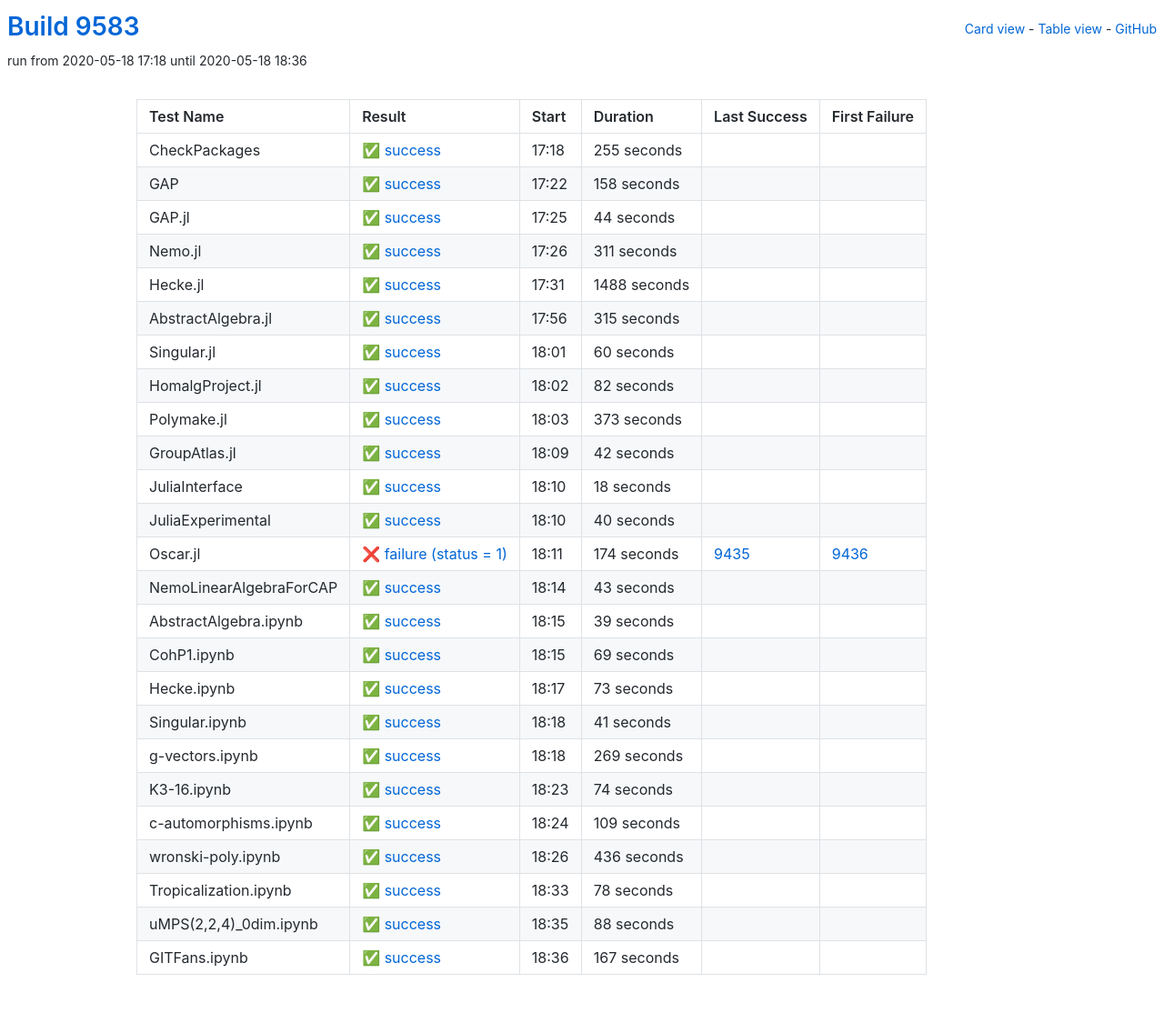
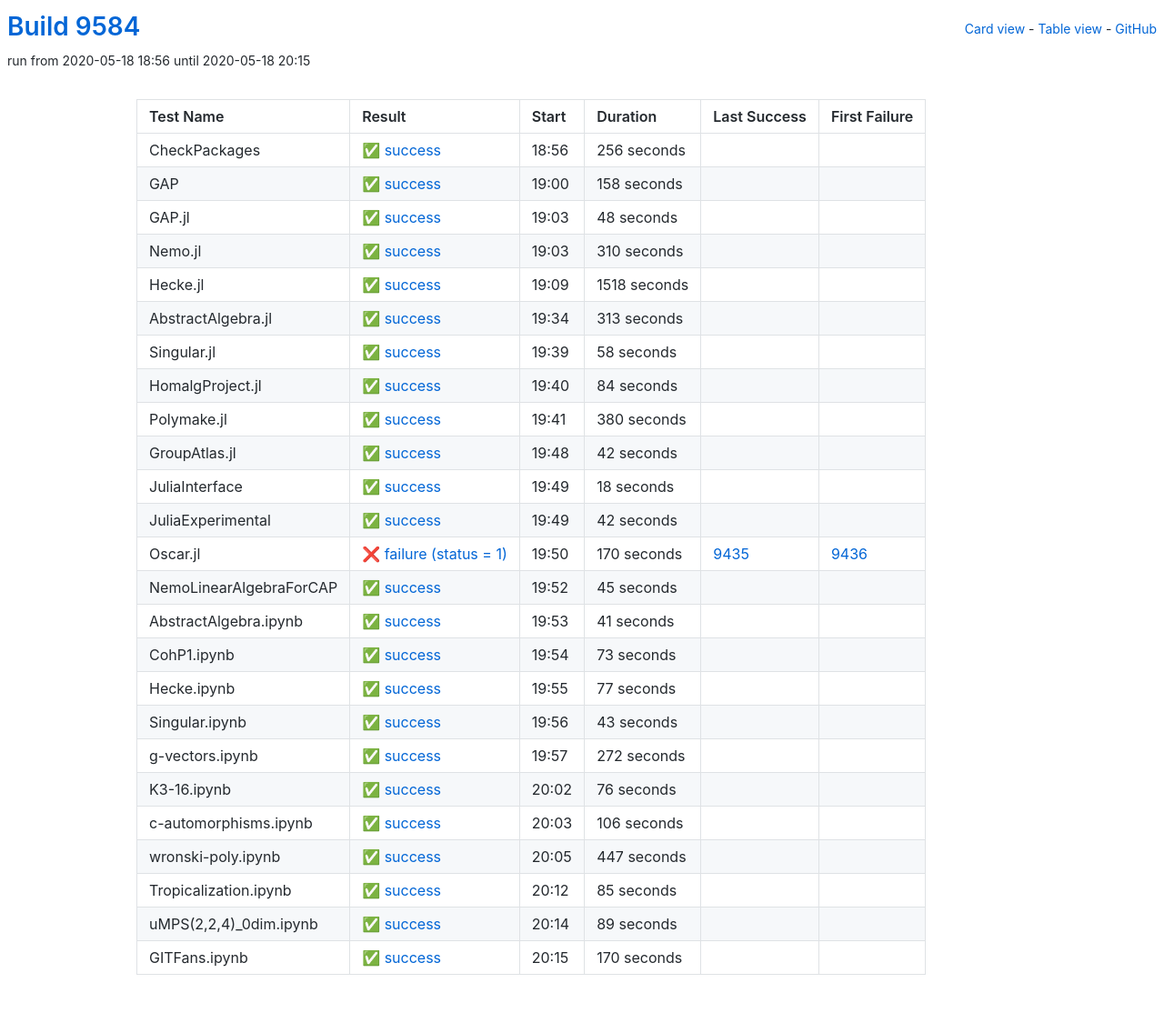
Before and after one commit to oscar-system/oscar-ci-status, a Jekyll site: the page built from table.html, in a window 1280 px wide. Shown: the whole page at 91% size. Built offline with Jekyll 4.4.1, drawn with Linux system fonts in a browser that asks for light colours.

Commit message:
Build 9584

```diff
--- a/_data/ci.yml
+++ b/_data/ci.yml
@@ -1,17 +1,17 @@
-build: 9583
-build_url: https://oscarci.mathematik.uni-kl.de/job/oscar/9583/
+build: 9584
+build_url: https://oscarci.mathematik.uni-kl.de/job/oscar/9584/
 job: oscar
 tests:
-- duration: 255
+- duration: 256
   exitcode: 0
   first_failure: false
   first_failure_url: null
   id: checkpackages
   last_success: false
   last_success_url: null
-  log: https://oscarci.mathematik.uni-kl.de/job/oscar/9583/artifact/logs/build-9583/CheckPackages.log
+  log: https://oscarci.mathematik.uni-kl.de/job/oscar/9584/artifact/logs/build-9584/CheckPackages.log
   name: CheckPackages
-  start: 2020-05-18 17:18
+  start: 2020-05-18 18:56
   status: success
   success: true
 - duration: 158
@@ -21,93 +21,93 @@
   id: gap
   last_success: false
   last_success_url: null
-  log: https://oscarci.mathematik.uni-kl.de/job/oscar/9583/artifact/logs/build-9583/GAP.log
+  log: https://oscarci.mathematik.uni-kl.de/job/oscar/9584/artifact/logs/build-9584/GAP.log
   name: GAP
-  start: 2020-05-18 17:22
+  start: 2020-05-18 19:00
   status: success
   success: true
-- duration: 44
+- duration: 48
   exitcode: 0
   first_failure: false
   first_failure_url: null
   id: gap-jl
   last_success: false
   last_success_url: null
-  log: https://oscarci.mathematik.uni-kl.de/job/oscar/9583/artifact/logs/build-9583/GAP.jl.log
+  log: https://oscarci.mathematik.uni-kl.de/job/oscar/9584/artifact/logs/build-9584/GAP.jl.log
   name: GAP.jl
-  start: 2020-05-18 17:25
+  start: 2020-05-18 19:03
   status: success
   success: true
-- duration: 311
+- duration: 310
   exitcode: 0
   first_failure: false
   first_failure_url: null
   id: nemo-jl
   last_success: false
   last_success_url: null
-  log: https://oscarci.mathematik.uni-kl.de/job/oscar/9583/artifact/logs/build-9583/Nemo.jl.log
+  log: https://oscarci.mathematik.uni-kl.de/job/oscar/9584/artifact/logs/build-9584/Nemo.jl.log
   name: Nemo.jl
-  start: 2020-05-18 17:26
+  start: 2020-05-18 19:03
   status: success
   success: true
-- duration: 1488
+- duration: 1518
   exitcode: 0
   first_failure: false
   first_failure_url: null
   id: hecke-jl
   last_success: false
   last_success_url: null
-  log: https://oscarci.mathematik.uni-kl.de/job/oscar/9583/artifact/logs/build-9583/Hecke.jl.log
+  log: https://oscarci.mathematik.uni-kl.de/job/oscar/9584/artifact/logs/build-9584/Hecke.jl.log
   name: Hecke.jl
-  start: 2020-05-18 17:31
+  start: 2020-05-18 19:09
   status: success
   success: true
-- duration: 315
+- duration: 313
   exitcode: 0
   first_failure: false
   first_failure_url: null
   id: abstractalgebra-jl
   last_success: false
   last_success_url: null
-  log: https://oscarci.mathematik.uni-kl.de/job/oscar/9583/artifact/logs/build-9583/AbstractAlgebra.jl.log
+  log: https://oscarci.mathematik.uni-kl.de/job/oscar/9584/artifact/logs/build-9584/AbstractAlgebra.jl.log
   name: AbstractAlgebra.jl
-  start: 2020-05-18 17:56
+  start: 2020-05-18 19:34
   status: success
   success: true
-- duration: 60
+- duration: 58
   exitcode: 0
   first_failure: false
   first_failure_url: null
   id: singular-jl
   last_success: false
   last_success_url: null
-  log: https://oscarci.mathematik.uni-kl.de/job/oscar/9583/artifact/logs/build-9583/Singular.jl.log
+  log: https://oscarci.mathematik.uni-kl.de/job/oscar/9584/artifact/logs/build-9584/Singular.jl.log
   name: Singular.jl
-  start: 2020-05-18 18:01
+  start: 2020-05-18 19:39
   status: success
   success: true
-- duration: 82
+- duration: 84
   exitcode: 0
   first_failure: false
   first_failure_url: null
   id: homalgproject-jl
   last_success: false
   last_success_url: null
-  log: https://oscarci.mathematik.uni-kl.de/job/oscar/9583/artifact/logs/build-9583/HomalgProject.jl.log
+  log: https://oscarci.mathematik.uni-kl.de/job/oscar/9584/artifact/logs/build-9584/HomalgProject.jl.log
   name: HomalgProject.jl
-  start: 2020-05-18 18:02
+  start: 2020-05-18 19:40
   status: success
   success: true
-- duration: 373
+- duration: 380
   exitcode: 0
   first_failure: false
   first_failure_url: null
   id: polymake-jl
   last_success: false
   last_success_url: null
-  log: https://oscarci.mathematik.uni-kl.de/job/oscar/9583/artifact/logs/build-9583/Polymake.jl.log
+  log: https://oscarci.mathematik.uni-kl.de/job/oscar/9584/artifact/logs/build-9584/Polymake.jl.log
   name: Polymake.jl
-  start: 2020-05-18 18:03
+  start: 2020-05-18 19:41
   status: success
   success: true
 - duration: 42
@@ -117,9 +117,9 @@
   id: groupatlas-jl
   last_success: false
   last_success_url: null
-  log: https://oscarci.mathematik.uni-kl.de/job/oscar/9583/artifact/logs/build-9583/GroupAtlas.jl.log
+  log: https://oscarci.mathematik.uni-kl.de/job/oscar/9584/artifact/logs/build-9584/GroupAtlas.jl.log
   name: GroupAtlas.jl
-  start: 2020-05-18 18:09
+  start: 2020-05-18 19:48
   status: success
   success: true
 - duration: 18
@@ -129,176 +129,176 @@
   id: juliainterface
   last_success: false
   last_success_url: null
-  log: https://oscarci.mathematik.uni-kl.de/job/oscar/9583/artifact/logs/build-9583/JuliaInterface.log
+  log: https://oscarci.mathematik.uni-kl.de/job/oscar/9584/artifact/logs/build-9584/JuliaInterface.log
   name: JuliaInterface
-  start: 2020-05-18 18:10
+  start: 2020-05-18 19:49
   status: success
   success: true
-- duration: 40
+- duration: 42
   exitcode: 0
   first_failure: false
   first_failure_url: null
   id: juliaexperimental
   last_success: false
   last_success_url: null
-  log: https://oscarci.mathematik.uni-kl.de/job/oscar/9583/artifact/logs/build-9583/JuliaExperimental.log
+  log: https://oscarci.mathematik.uni-kl.de/job/oscar/9584/artifact/logs/build-9584/JuliaExperimental.log
   name: JuliaExperimental
-  start: 2020-05-18 18:10
+  start: 2020-05-18 19:49
   status: success
   success: true
-- duration: 174
+- duration: 170
   exitcode: 1
   first_failure: 9436
   first_failure_url: https://oscarci.mathematik.uni-kl.de/job/oscar/9436/
   id: oscar-jl
   last_success: 9435
   last_success_url: https://oscarci.mathematik.uni-kl.de/job/oscar/9435/
-  log: https://oscarci.mathematik.uni-kl.de/job/oscar/9583/artifact/logs/build-9583/Oscar.jl.log
+  log: https://oscarci.mathematik.uni-kl.de/job/oscar/9584/artifact/logs/build-9584/Oscar.jl.log
   name: Oscar.jl
-  start: 2020-05-18 18:11
+  start: 2020-05-18 19:50
   status: failure
   success: false
-- duration: 43
+- duration: 45
   exitcode: 0
   first_failure: false
   first_failure_url: null
   id: nemolinearalgebraforcap
   last_success: false
   last_success_url: null
-  log: https://oscarci.mathematik.uni-kl.de/job/oscar/9583/artifact/logs/build-9583/NemoLinearAlgebraForCAP.log
+  log: https://oscarci.mathematik.uni-kl.de/job/oscar/9584/artifact/logs/build-9584/NemoLinearAlgebraForCAP.log
   name: NemoLinearAlgebraForCAP
-  start: 2020-05-18 18:14
+  start: 2020-05-18 19:52
   status: success
   success: true
-- duration: 39
+- duration: 41
   exitcode: 0
   first_failure: false
   first_failure_url: null
   id: abstractalgebra-ipynb
   last_success: false
   last_success_url: null
-  log: https://oscarci.mathematik.uni-kl.de/job/oscar/9583/artifact/logs/build-9583/AbstractAlgebra.ipynb.log
+  log: https://oscarci.mathematik.uni-kl.de/job/oscar/9584/artifact/logs/build-9584/AbstractAlgebra.ipynb.log
   name: AbstractAlgebra.ipynb
-  start: 2020-05-18 18:15
+  start: 2020-05-18 19:53
   status: success
   success: true
-- duration: 69
+- duration: 73
   exitcode: 0
   first_failure: false
   first_failure_url: null
   id: cohp1-ipynb
   last_success: false
   last_success_url: null
-  log: https://oscarci.mathematik.uni-kl.de/job/oscar/9583/artifact/logs/build-9583/CohP1.ipynb.log
+  log: https://oscarci.mathematik.uni-kl.de/job/oscar/9584/artifact/logs/build-9584/CohP1.ipynb.log
   name: CohP1.ipynb
-  start: 2020-05-18 18:15
+  start: 2020-05-18 19:54
   status: success
   success: true
-- duration: 73
+- duration: 77
   exitcode: 0
   first_failure: false
   first_failure_url: null
   id: hecke-ipynb
   last_success: false
   last_success_url: null
-  log: https://oscarci.mathematik.uni-kl.de/job/oscar/9583/artifact/logs/build-9583/Hecke.ipynb.log
+  log: https://oscarci.mathematik.uni-kl.de/job/oscar/9584/artifact/logs/build-9584/Hecke.ipynb.log
   name: Hecke.ipynb
-  start: 2020-05-18 18:17
+  start: 2020-05-18 19:55
   status: success
   success: true
-- duration: 41
+- duration: 43
   exitcode: 0
   first_failure: false
   first_failure_url: null
   id: singular-ipynb
   last_success: false
   last_success_url: null
-  log: https://oscarci.mathematik.uni-kl.de/job/oscar/9583/artifact/logs/build-9583/Singular.ipynb.log
+  log: https://oscarci.mathematik.uni-kl.de/job/oscar/9584/artifact/logs/build-9584/Singular.ipynb.log
   name: Singular.ipynb
-  start: 2020-05-18 18:18
+  start: 2020-05-18 19:56
   status: success
   success: true
-- duration: 269
+- duration: 272
   exitcode: 0
   first_failure: false
   first_failure_url: null
   id: g-vectors-ipynb
   last_success: false
   last_success_url: null
-  log: https://oscarci.mathematik.uni-kl.de/job/oscar/9583/artifact/logs/build-9583/g-vectors.ipynb.log
+  log: https://oscarci.mathematik.uni-kl.de/job/oscar/9584/artifact/logs/build-9584/g-vectors.ipynb.log
   name: g-vectors.ipynb
-  start: 2020-05-18 18:18
+  start: 2020-05-18 19:57
   status: success
   success: true
-- duration: 74
+- duration: 76
   exitcode: 0
   first_failure: false
   first_failure_url: null
   id: k3-16-ipynb
   last_success: false
   last_success_url: null
-  log: https://oscarci.mathematik.uni-kl.de/job/oscar/9583/artifact/logs/build-9583/K3-16.ipynb.log
+  log: https://oscarci.mathematik.uni-kl.de/job/oscar/9584/artifact/logs/build-9584/K3-16.ipynb.log
   name: K3-16.ipynb
-  start: 2020-05-18 18:23
+  start: 2020-05-18 20:02
   status: success
   success: true
-- duration: 109
+- duration: 106
   exitcode: 0
   first_failure: false
   first_failure_url: null
   id: c-automorphisms-ipynb
   last_success: false
   last_success_url: null
-  log: https://oscarci.mathematik.uni-kl.de/job/oscar/9583/artifact/logs/build-9583/c-automorphisms.ipynb.log
+  log: https://oscarci.mathematik.uni-kl.de/job/oscar/9584/artifact/logs/build-9584/c-automorphisms.ipynb.log
   name: c-automorphisms.ipynb
-  start: 2020-05-18 18:24
+  start: 2020-05-18 20:03
   status: success
   success: true
-- duration: 436
+- duration: 447
   exitcode: 0
   first_failure: false
   first_failure_url: null
   id: wronski-poly-ipynb
   last_success: false
   last_success_url: null
-  log: https://oscarci.mathematik.uni-kl.de/job/oscar/9583/artifact/logs/build-9583/wronski-poly.ipynb.log
+  log: https://oscarci.mathematik.uni-kl.de/job/oscar/9584/artifact/logs/build-9584/wronski-poly.ipynb.log
   name: wronski-poly.ipynb
-  start: 2020-05-18 18:26
+  start: 2020-05-18 20:05
   status: success
   success: true
-- duration: 78
+- duration: 85
   exitcode: 0
   first_failure: false
   first_failure_url: null
   id: tropicalization-ipynb
   last_success: false
   last_success_url: null
-  log: https://oscarci.mathematik.uni-kl.de/job/oscar/9583/artifact/logs/build-9583/Tropicalization.ipynb.log
+  log: https://oscarci.mathematik.uni-kl.de/job/oscar/9584/artifact/logs/build-9584/Tropicalization.ipynb.log
   name: Tropicalization.ipynb
-  start: 2020-05-18 18:33
+  start: 2020-05-18 20:12
   status: success
   success: true
-- duration: 88
+- duration: 89
   exitcode: 0
   first_failure: false
   first_failure_url: null
   id: umps-2-2-4-0dim-ipynb
   last_success: false
   last_success_url: null
-  log: https://oscarci.mathematik.uni-kl.de/job/oscar/9583/artifact/logs/build-9583/uMPS-2-2-4-_0dim.ipynb.log
+  log: https://oscarci.mathematik.uni-kl.de/job/oscar/9584/artifact/logs/build-9584/uMPS-2-2-4-_0dim.ipynb.log
   name: uMPS(2,2,4)_0dim.ipynb
-  start: 2020-05-18 18:35
+  start: 2020-05-18 20:14
   status: success
   success: true
-- duration: 167
+- duration: 170
   exitcode: 0
   first_failure: false
   first_failure_url: null
   id: gitfans-ipynb
   last_success: false
   last_success_url: null
-  log: https://oscarci.mathematik.uni-kl.de/job/oscar/9583/artifact/logs/build-9583/GITFans.ipynb.log
+  log: https://oscarci.mathematik.uni-kl.de/job/oscar/9584/artifact/logs/build-9584/GITFans.ipynb.log
   name: GITFans.ipynb
-  start: 2020-05-18 18:36
+  start: 2020-05-18 20:15
   status: success
   success: true
```
Also changed, not shown: README.md.
